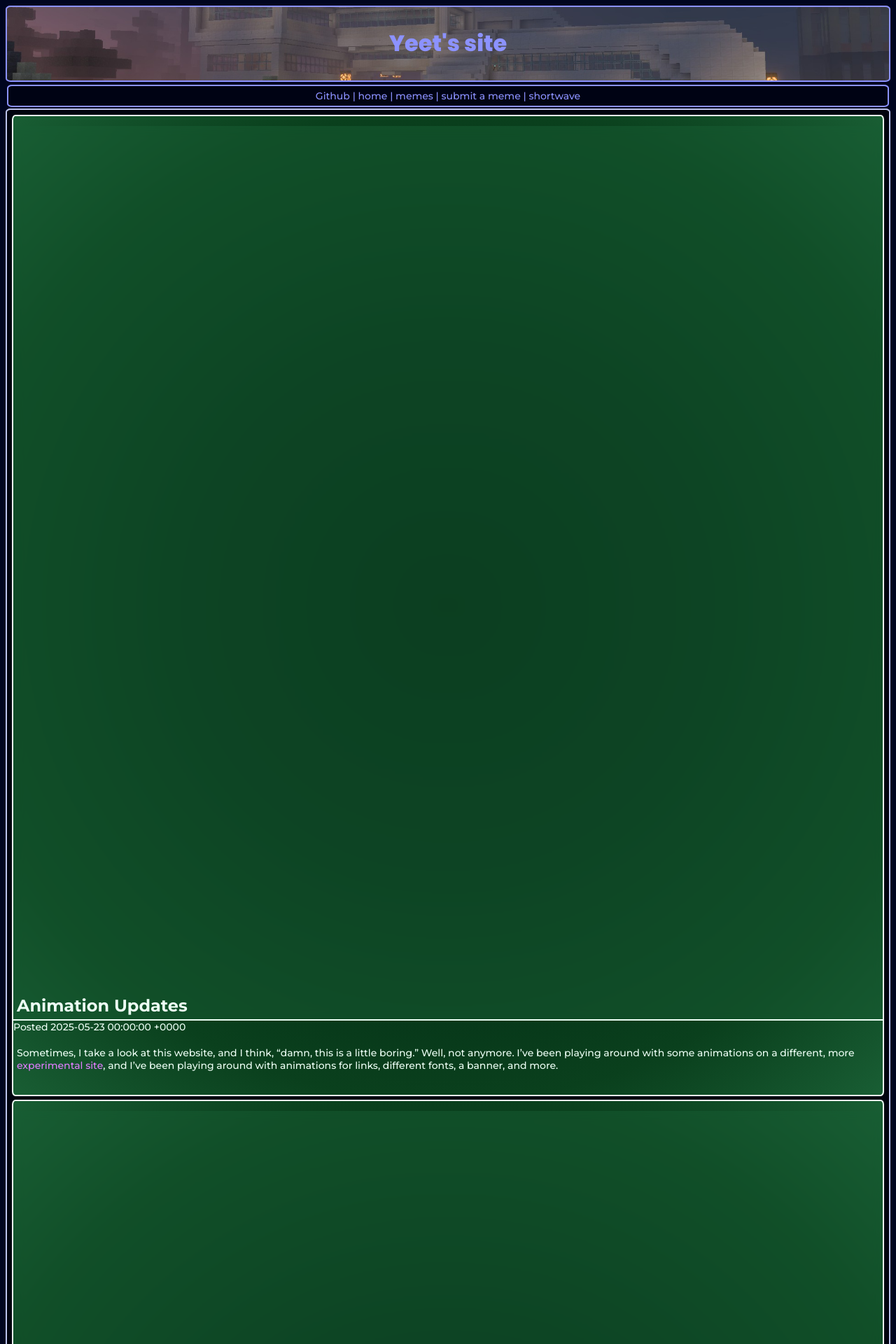
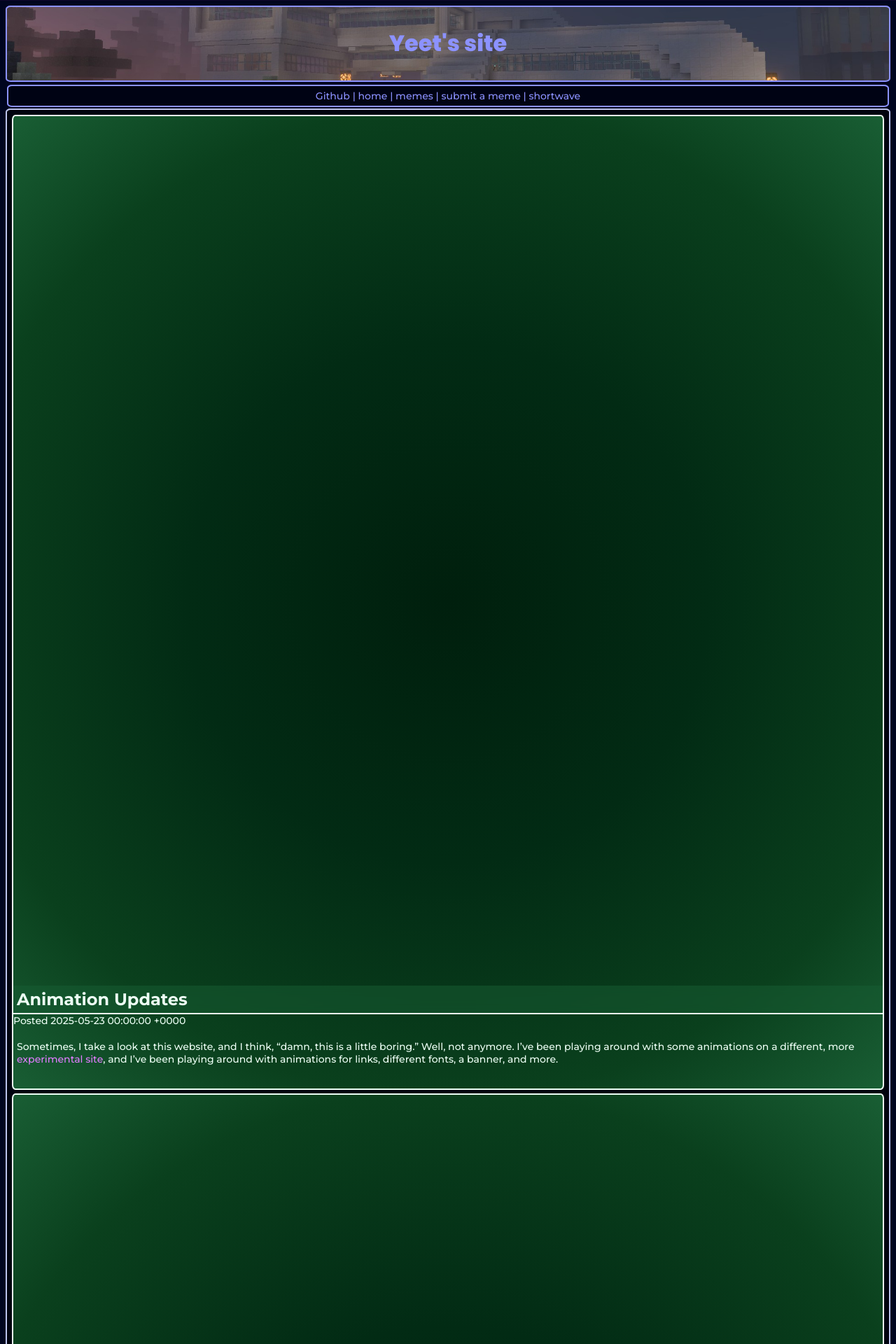
Before and after one commit to yeetssite/yeetssite.github.io, a Jekyll site: the page built from index.html, in a window 1280 px wide. Shown: the top 1920 px of the page at 70% size. Built offline with Jekyll 4.4.1, drawn with Linux system fonts in a browser that asks for light colours; some web fonts are replaced; a script that is not in the unit is left out.

Commit message:
Update base.css

```diff
--- a/assets/css/base.css
+++ b/assets/css/base.css
@@ -334,7 +334,7 @@
 	font-size: 24px;
 	font-weight: 700;
 	padding: 5px;
-  padding-top: 100%;
+  margin-top: 100%;
 	border-bottom: 2px solid #edfff5;
 	margin-right: auto;
 	margin-left: auto;
```
